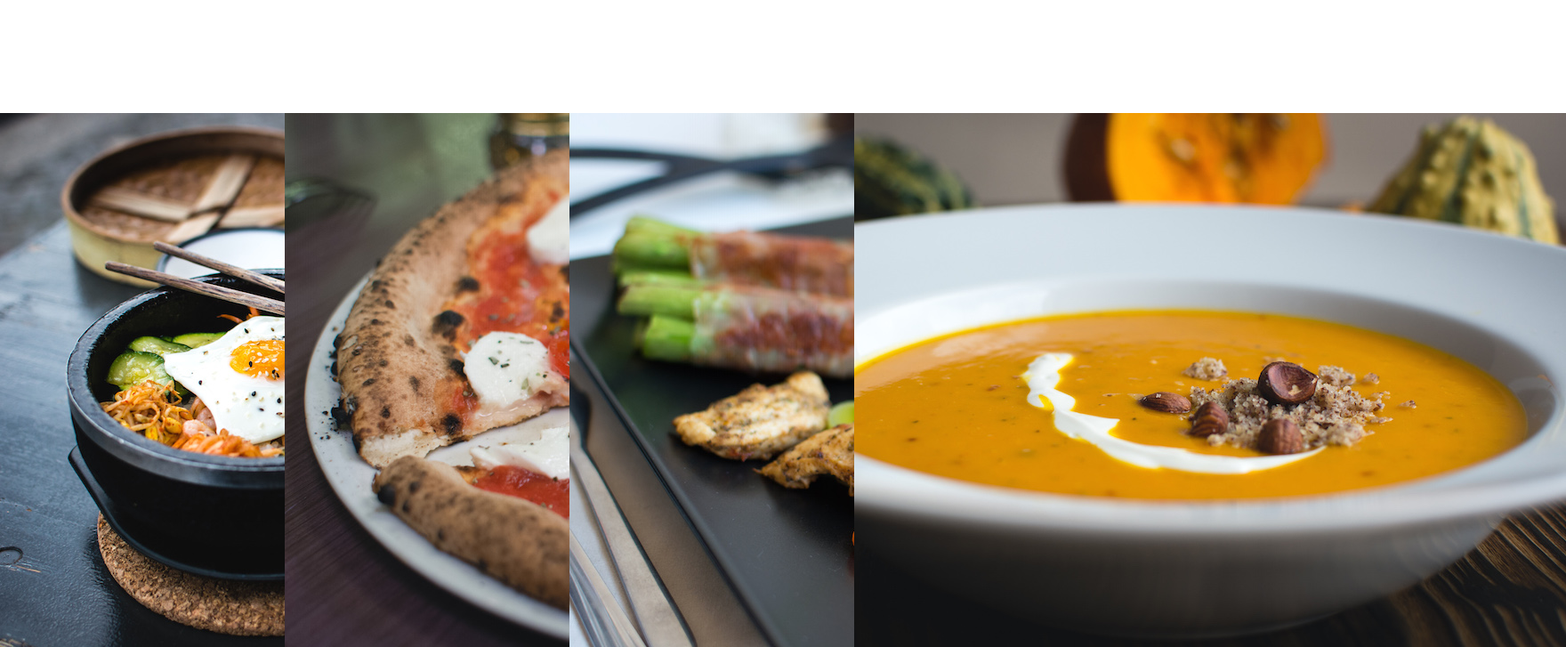
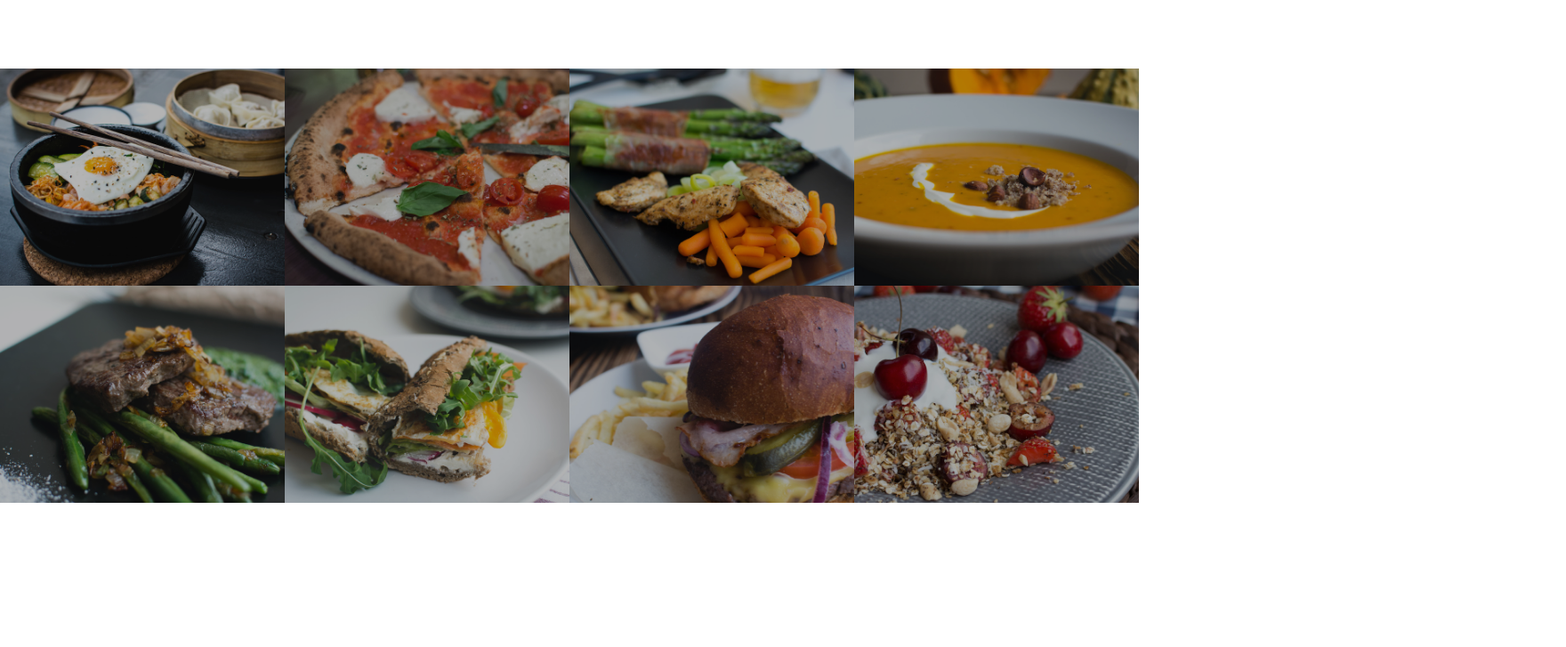
Before and after one commit to ErickDJensen/omnifood, a plain HTML site: page index.html in a window 1280 px wide. Shown: the part 1433-2160 px from the top of the page at 89% size, 1760 px wide, since content can reach past the window. After the commit the page ends 1998 px from the top, so only its background shows below. Drawn offline with Linux system fonts and the light colour scheme; files whose address does not match are found by name.

Commit message:
finish  meals section

```diff
--- a/index.html
+++ b/index.html
@@ -60,44 +60,44 @@
     <section class="section-meals">
         <ul class="meals-showcase">
             <li>
-                <figure>
+                <figure class="meal-photo">
                     <img src="resources/img/1.jpg" alt="Korean bibimbap with egg and vegetables">
                 </figure>
             </li>
             <li>
-                <figure>
+                <figure class="meal-photo">
                     <img src="resources/img/2.jpg" alt="Simple italian pizza with cherry tomatoes">
                 </figure>
             </li>
             <li>
-                <figure>
+                <figure class="meal-photo">
                     <img src="resources/img/3.jpg" alt="Chicken breast steak with vegetables">
                 </figure>
             </li>
             <li>
-                <figure>
+                <figure class="meal-photo">
                     <img src="resources/img/4.jpg" alt="Autumn pumpkin soup">
                 </figure>
             </li>
         </ul>
         <ul class="meals-showcase">
             <li>
-                <figure>
+                <figure class="meal-photo">
                     <img src="resources/img/5.jpg" alt="Paleo beef steak with vegetables">
                 </figure>
             </li>
             <li>
-                <figure>
+                <figure class="meal-photo">
                     <img src="resources/img/6.jpg" alt="Healthy baguette with egg and vegetables">
                 </figure>
             </li>
             <li>
-                <figure>
+                <figure class="meal-photo">
                     <img src="resources/img/7.jpg" alt="Burger with cheddar and bacon">
                 </figure>
             </li>
             <li>
-                <figure>
+                <figure class="meal-photo">
                     <img src="resources/img/8.jpg" alt="Granola with cherries and strawberries">
                 </figure>
             </li>
--- a/resources/css/style.css
+++ b/resources/css/style.css
@@ -196,8 +196,18 @@ header {
 }
 
 /*----------------------------*/
+/*FEATURES*/
+/*----------------------------*/
+.section-features .long-copy{
+    margin-bottom: 30px;
+}
+
+/*----------------------------*/
 /*MEALS*/
 /*----------------------------*/
+.section-meals {
+    padding: 0;
+}
 
 .meals-showcase {
     list-style: none;
@@ -210,3 +220,23 @@ header {
     float: left;
     width: 25%;
 }
+
+.meal-photo {
+    width: 100%;
+    margin: 0;
+    overflow: hidden;
+    background-color: #000;
+}
+
+.meal-photo img {
+    opacity: 0.7;
+    width: 100%;
+    height: auto;
+    transform: scale(1.15);
+    transition: transform 0.5s, opacity 0.5s;
+}
+
+.meal-photo img:hover {
+    opacity: 1;
+    transform: scale(1.03);
+}
```
